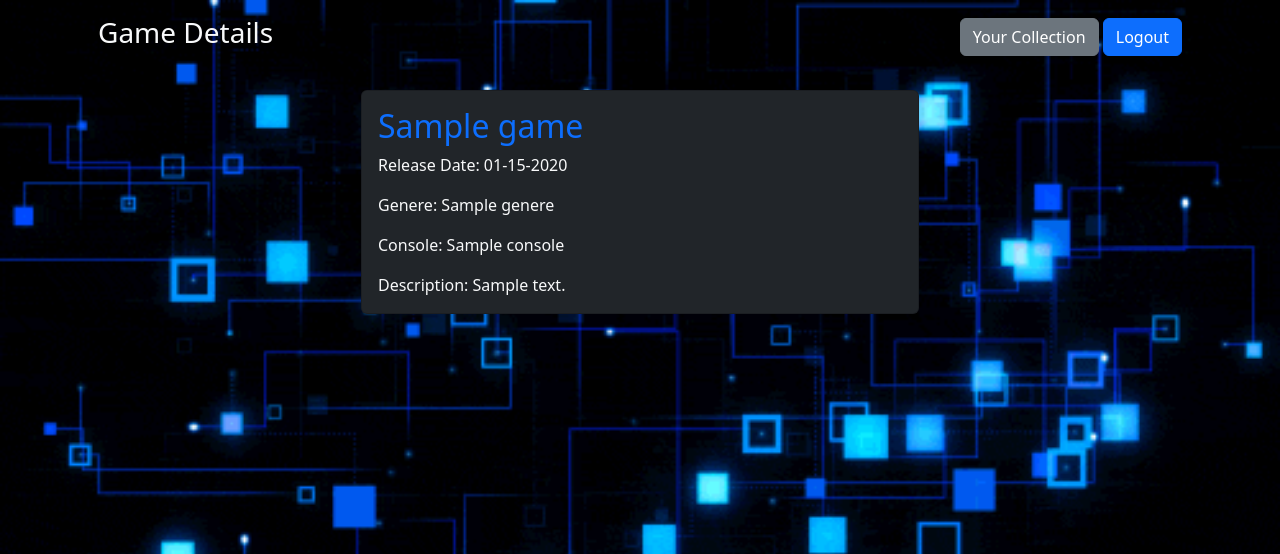
After one commit to Brando129/game_vault, a Python web app: template flask_app/templates/view_game.html in a window 1280 px wide. The commit adds this page. Shown: the top 554 px of the page. Run offline with Jinja, Linux system fonts and the light colour scheme; the template is opened without the code that fills it: most values are stand-ins (such as "Sample title", 1, 10 or a date in 2020).

Commit message:
Built view_game route and view_game HTML.

```diff
--- a/flask_app/static/css/style.css
+++ b/flask_app/static/css/style.css
@@ -41,3 +41,11 @@
     background-size: cover;
 }
 /* End of Edit Game Page */
+
+/* View Game Page */
+.view_game_background {
+    background-image: url("/static/img/digital.gif");
+    background-repeat: no-repeat;
+    background-size: cover;
+}
+/* End of View Game Page */
--- a/flask_app/templates/add_game.html
+++ b/flask_app/templates/add_game.html
@@ -17,7 +17,7 @@
         <div class="navbar text-light justify-content-between p-3">
             <h3 class="p-2">Add a new game, {{user.first_name}}!</h3>
             <div>
-                <a href="/your_collection" class="btn create_btn btn-secondary">Your Collection</a>
+                <a href="/homepage" class="btn create_btn btn-secondary">Your Collection</a>
                 <a href="/logout" class="btn btn-primary">Logout</a>
             </div>
         </div>
--- a/flask_app/templates/edit_game.html
+++ b/flask_app/templates/edit_game.html
@@ -17,7 +17,7 @@
         <div class="navbar text-light justify-content-between p-3">
             <h3 class="p-2">Edit Game</h3>
             <div>
-                <a href="/your_collection" class="btn create_btn btn-secondary">Your Collection</a>
+                <a href="/homepage" class="btn create_btn btn-secondary">Your Collection</a>
                 <a href="/add_game" class="btn create_btn btn-secondary">Add Game</a>
                 <a href="/logout" class="btn btn-primary">Logout</a>
             </div>
--- a/flask_app/templates/homepage.html
+++ b/flask_app/templates/homepage.html
@@ -43,7 +43,7 @@
                     <td class="text-center">{{game.genere}}</td>
                     <td class="text-center">{{game.console}}</td>
                     <td class="text-center">
-                        <a href="#">View Game</a>
+                        <a href="/view_game/{{game.id}}">View Game</a>
                         | <a href="/edit/game/{{game.id}}">Edit</a>
                         | <a href="/delete_game/{{game.id}}">Delete</a>
                     </td>
--- /dev/null
+++ b/flask_app/templates/view_game.html
@@ -0,0 +1,38 @@
+<!DOCTYPE html>
+<html lang="en">
+<head>
+    <meta charset="UTF-8">
+    <meta name="viewport" content="width=device-width, initial-scale=1.0">
+    <!-- CSS Link -->
+    <link rel="stylesheet" href="/static/css/style.css">
+    <!-- Bootstrap Link -->
+    <link href="https://cdn.jsdelivr.net/npm/bootstrap@5.3.0/dist/css/bootstrap.min.css" rel="stylesheet"
+    integrity="sha384-9ndCyUaIbzAi2FUVXJi0CjmCapSmO7SnpJef0486qhLnuZ2cdeRhO02iuK6FUUVM" crossorigin="anonymous">
+    <title>View Game</title>
+</head>
+<body class="view_game_background">
+    <!-- Page Container -->
+    <div class="container col-12">
+        <!-- Navbar -->
+        <div class="navbar text-light justify-content-between p-3">
+            <h3>Game Details</h3>
+            <div>
+                <a href="/homepage" class="btn btn-secondary">Your Collection</a>
+                <a href="/logout" class="btn btn-primary">Logout</a>
+            </div>
+        </div>
+        <!-- End of Navbar -->
+        <!-- Show Game card -->
+        <div class="card col-6 mx-auto my-3 bg-dark text-light">
+            <div class="card-body">
+                <h2 class="card-title text-primary" >{{game.title}}</h2>
+                <p class="card-text">Release Date: {{game.release_date.strftime('%m-%d-%Y')}}</p>
+                <p class="card-text">Genere: {{game.genere}}</p>
+                <p class="card-text">Console: {{game.console}}</p>
+                <p class="card-text">Description: {{game.description}}</p>
+            </div>
+        </div>
+        <!-- End of the Show Game card -->
+    </div>
+    <!-- End of Page Container -->
+</html>
```
Also changed, not shown: flask_app/controllers/controllers_games.py (+16 -0 lines).
